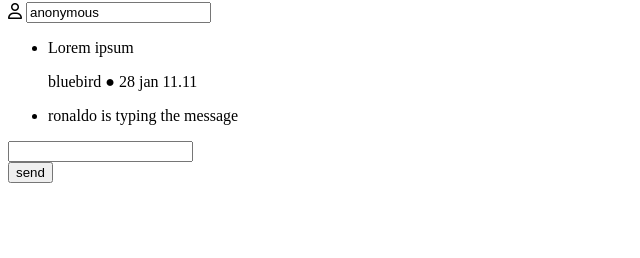
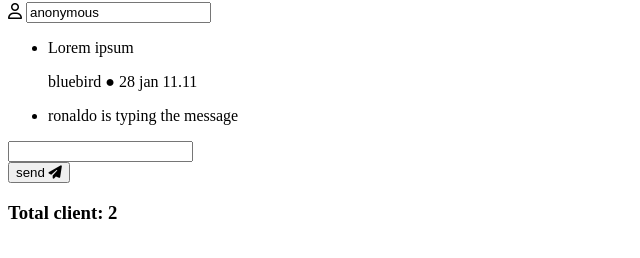
Before and after one commit to prathoseraaj/chat-app, a website: page public/index.html in a window 1280 px wide. Shown: the part 78-336 px from the top of the page, without its empty margins (0-640 px from the left). Drawn offline with Linux system fonts and the light colour scheme.

Commit message:
feat: update index.html

```diff
--- a/public/index.html
+++ b/public/index.html
@@ -27,8 +27,9 @@
         <form class="message-form" id="message-form">
             <input type="text" class="message-input" id="message-input">
             <div class="v-divider"></div>
-            <button type="button" class="send-button">send</button>
+            <button type="button" class="send-button">send <span><i class="fas fa-paper-plane"></i></span></button>
         </form>
+        <h3 class="client-total" id="client-total"> Total client: 2</h3>
     </div>
 </body>
 </html>
```
